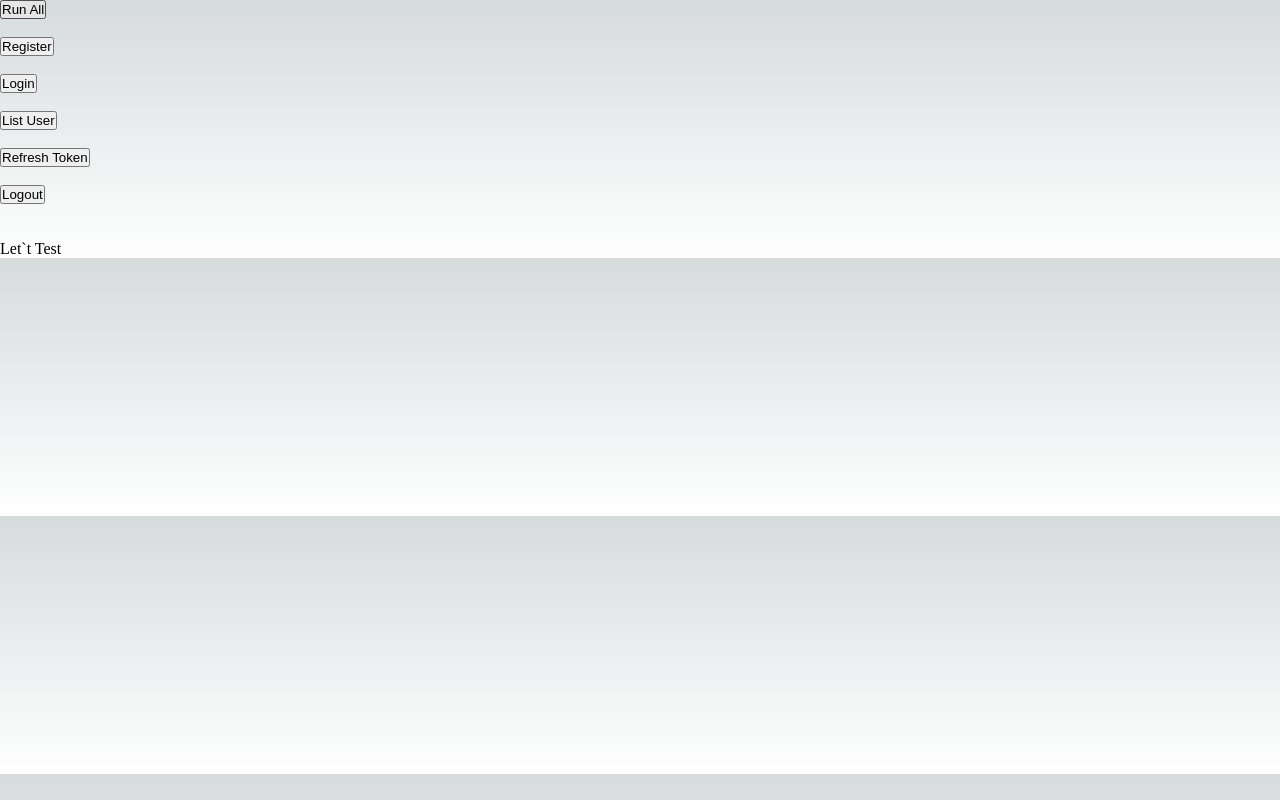
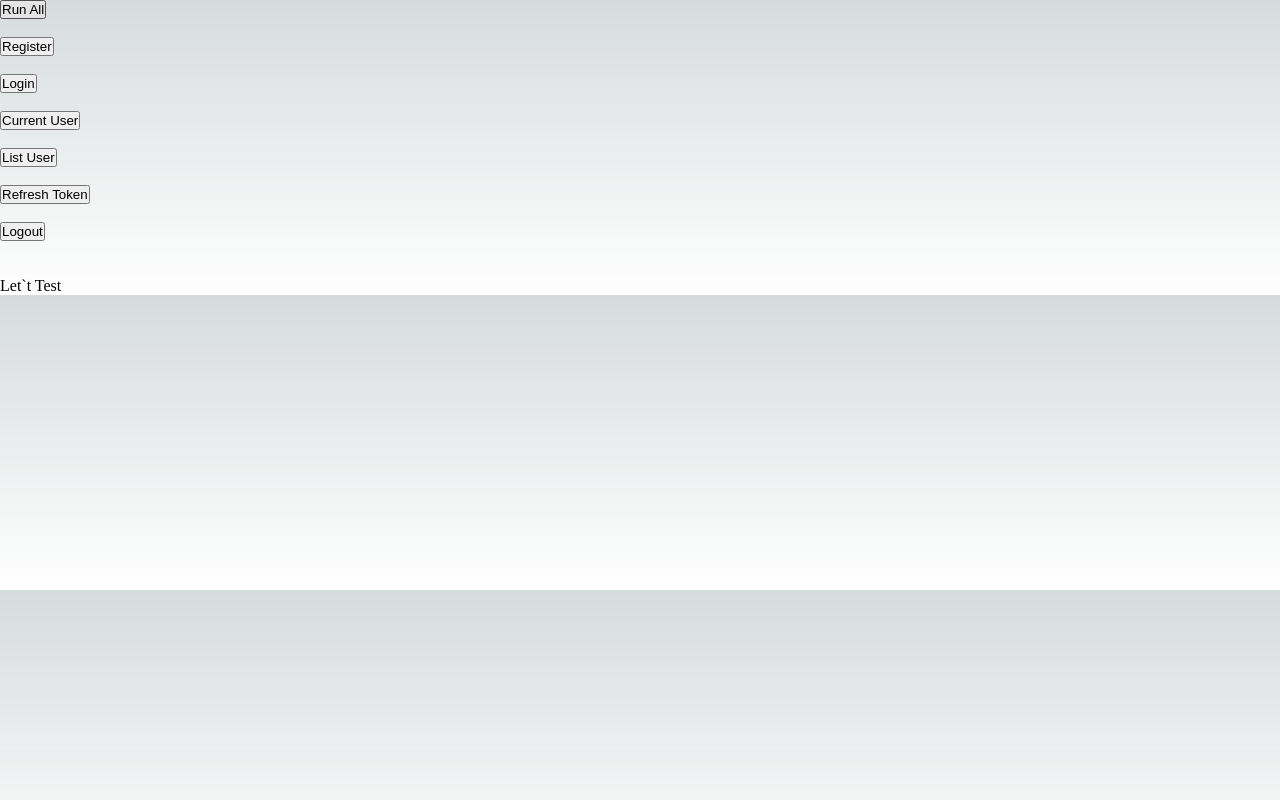
Before and after one commit to cakrads/next-auth-server-and-client, a Next.js app: page /test-all-api in a window 1280 px wide. Built offline with nearby package versions, Linux system fonts and the light colour scheme; no server answers.

Commit message:
feat: add get api currentUser

```diff
--- a/src/pages/test-all-api.tsx
+++ b/src/pages/test-all-api.tsx
@@ -7,6 +7,7 @@ import { AUTH_CONFIG, END_POINT, URL_API } from "@src/configs";
 
 import {
   TAuthData,
+  TCurrentUserReponse,
   TLoginResponse,
   TRefreshTokenResponse,
   TUserListReponse,
@@ -57,6 +58,12 @@ const useAction = () => {
     setHtttpclient();
   };
 
+  const getCurrentUser = async () => {
+    const response: HttpResult<TCurrentUserReponse> =
+      await httpclient.get<TCurrentUserReponse>(END_POINT.USER.ME);
+    console.log("me:", response.getValueOrThrow().data);
+  };
+
   const getListUser = async () => {
     console.log({ httpclient });
     const response: HttpResult<TUserListReponse> =
@@ -88,6 +95,7 @@ const useAction = () => {
     auth,
     register,
     login,
+    getCurrentUser,
     getListUser,
     refreshToken,
     logout,
@@ -95,12 +103,14 @@ const useAction = () => {
 };
 
 const HitAllAPIPage = () => {
-  const { register, login, getListUser, refreshToken, logout } = useAction();
+  const { register, login, getCurrentUser, getListUser, refreshToken, logout } =
+    useAction();
 
   const runAll = async () => {
     try {
       await register();
       await login();
+      await getCurrentUser();
       await getListUser();
       await refreshToken();
       await logout();
@@ -120,6 +130,9 @@ const HitAllAPIPage = () => {
       <button onClick={login}>Login</button>
       <br />
       <br />
+      <button onClick={getCurrentUser}>Current User</button>
+      <br />
+      <br />
       <button onClick={getListUser}>List User</button>
       <br />
       <br />
```
